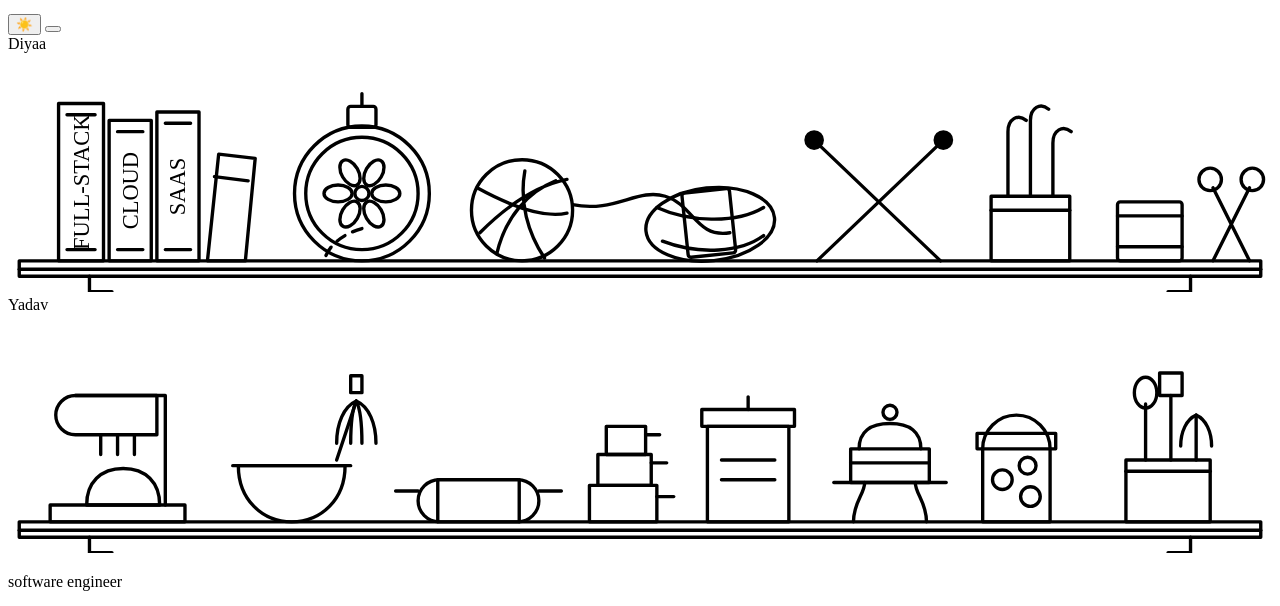
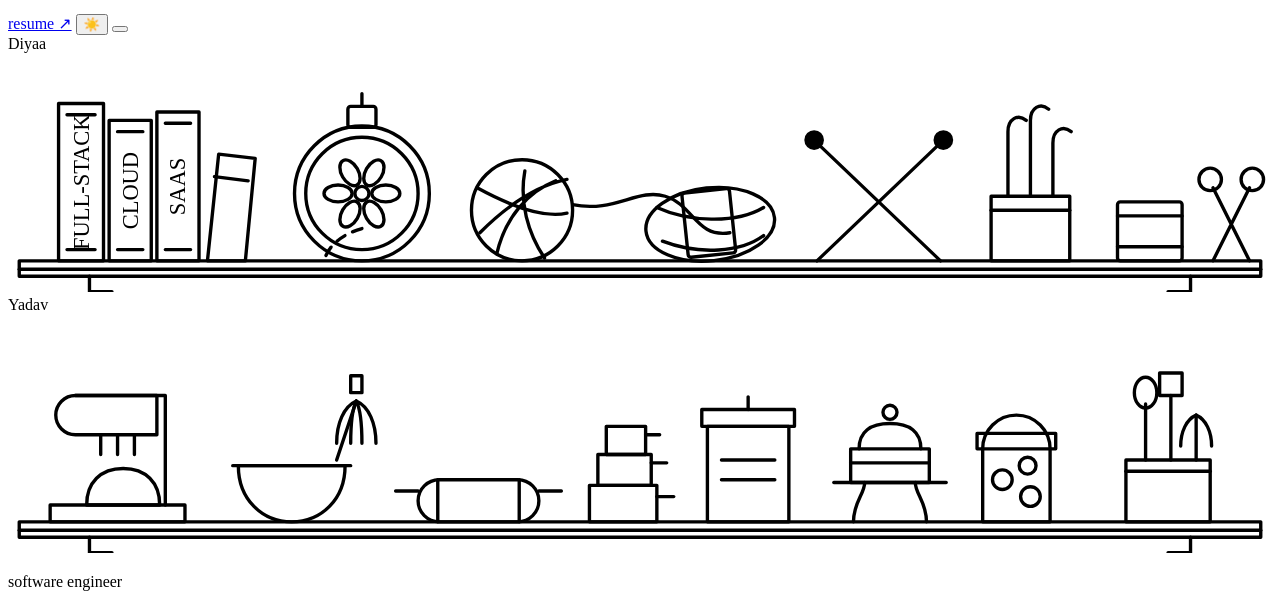
Before and after one commit to Deiyaah/personal-website, a website with bundled scripts: page index.html in a window 1280 px wide. Shown: the part 194-800 px from the top of the page. Built offline with nearby package versions, Linux system fonts and the light colour scheme; files whose address does not match are found by name.

Commit message:
Add a resume button and serve the PDF at /resume
The header gains a ghost "resume" button beside the theme toggle. It
points at /resume, which Vercel rewrites to the PDF under assets — a
rewrite rather than a redirect, so the address bar keeps the clean URL.
cleanUrls only strips .html, so it would not have mapped this on its own.

Co-Authored-By: Claude Opus 5 <noreply@anthropic.com>

```diff
--- a/index.html
+++ b/index.html
@@ -51,6 +51,7 @@
                 <li><a class="nav-link wavy-link" href="#contact">contact</a></li>
             </ul>
             <div class="nav-controls">
+                <a class="btn btn-ghost btn-nav-ghost" href="/resume" target="_blank" rel="noopener">resume &#8599;</a>
                 <button class="btn btn-ghost btn-nav-ghost theme-color-toggle" type="button" aria-label="Toggle light/dark mode" title="Switch theme">
                     <span class="theme-icon">☀️</span>
                 </button>
```
Also changed, not shown: vercel.json, 1 other file.
